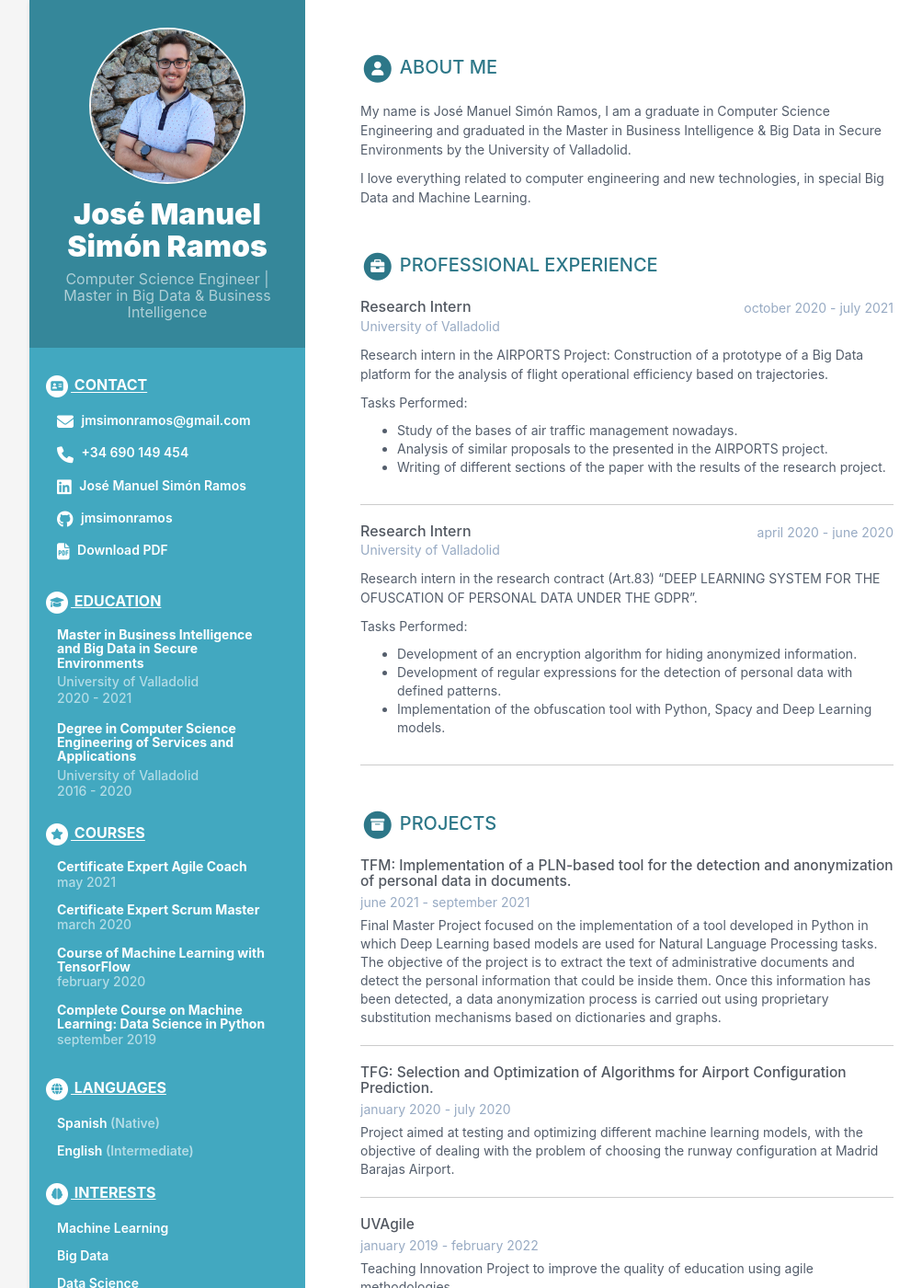
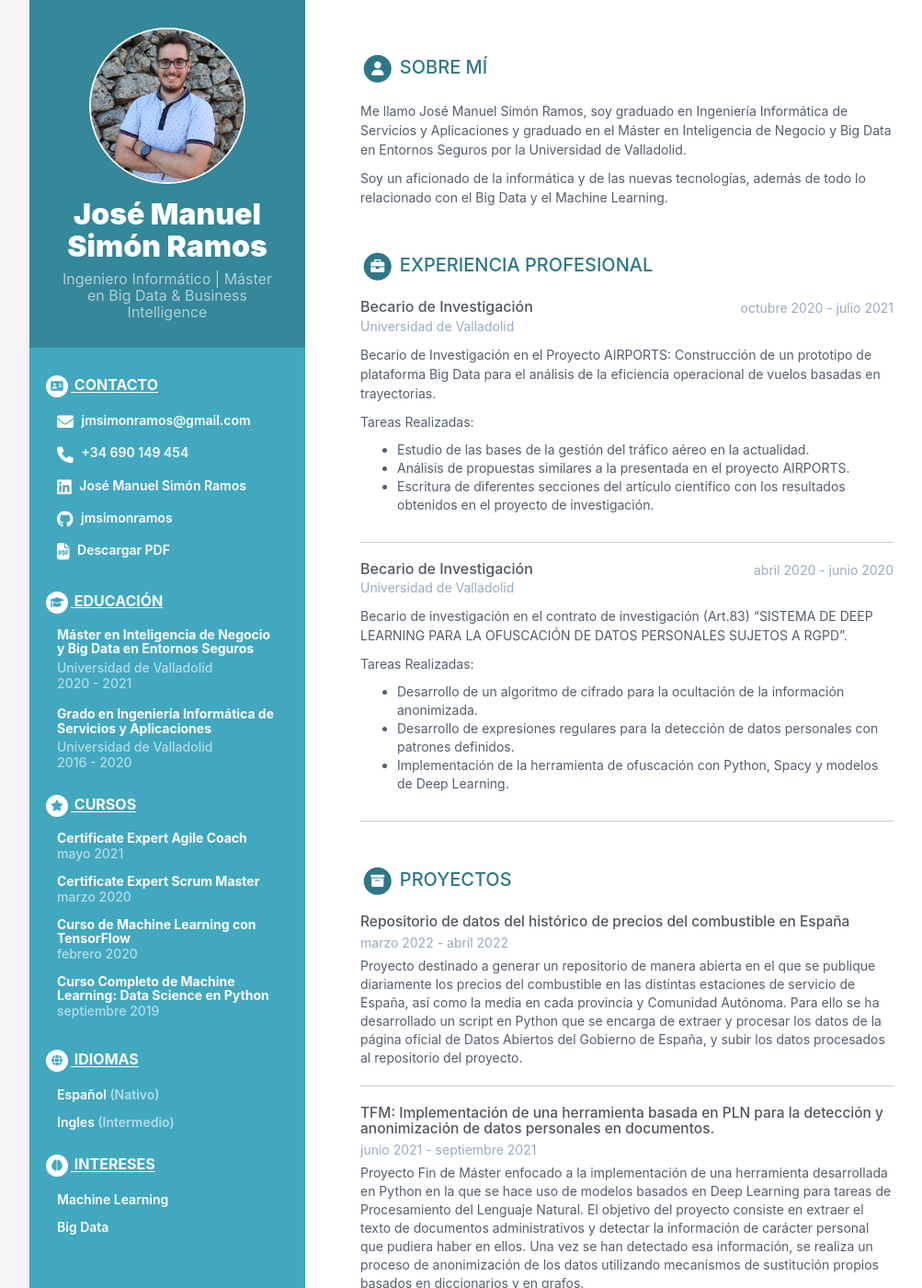
Before and after one commit to jmsimonramos/cv, a Jekyll site: the page built from index.html, in a window 1280 px wide and 1400 px high. Shown: the whole window at 92% size, without its empty margins (108-1111 px from the left). Built offline with Jekyll 4.4.1, drawn with Linux system fonts in a browser that asks for light colours; some of the changed text lies outside the part shown.

Commit message:
Añadido proyecto combustibles

```diff
--- a/_config.yml
+++ b/_config.yml
@@ -1,7 +1,7 @@
 title: José Manuel Simón Ramos
 logo: "favicon.ico"
 url: 'https://jmsimonramos.github.io/cv/'
-idioma: ING # ESP, ING
+idioma: ESP # ESP, ING
 
 description: Currículum José Manuel Simón Ramos
 theme_skin: blue # blue turquoise green berry orange ceramic
--- a/_data/dataESP.yml
+++ b/_data/dataESP.yml
@@ -85,6 +85,11 @@
 proyectos:
     titulo-seccion: Proyectos
     elementos:
+      - titulo: Repositorio de datos del histórico de precios del combustible en España
+        enlace: https://github.com/jmsimonramos/precio-combustible-ESP
+        descripcion: Proyecto destinado a generar un repositorio de manera abierta en el que se publique diariamente los precios del combustible en las distintas estaciones de servicio de España, así como la media en cada provincia y Comunidad Autónoma. Para ello se ha desarrollado un script en Python que se encarga de extraer y procesar los datos de la página oficial de Datos Abiertos del Gobierno de España, y subir los datos procesados al repositorio del proyecto.
+        periodo: marzo 2022 - abril 2022
+
       - titulo: "TFM: Implementación de una herramienta basada en PLN para la detección y anonimización de datos personales en documentos."
         enlace: https://uvadoc.uva.es/handle/10324/49995
         descripcion: Proyecto Fin de Máster enfocado a la implementación de una herramienta desarrollada en Python en la que se hace uso de modelos basados en Deep Learning para tareas de Procesamiento del Lenguaje Natural. El objetivo del proyecto consiste en extraer el texto de documentos administrativos y detectar la información de carácter personal que pudiera haber en ellos. Una vez se han detectado esa información, se realiza un proceso de anonimización de los datos utilizando mecanismos de sustitución propios basados en diccionarios y en grafos.
```
